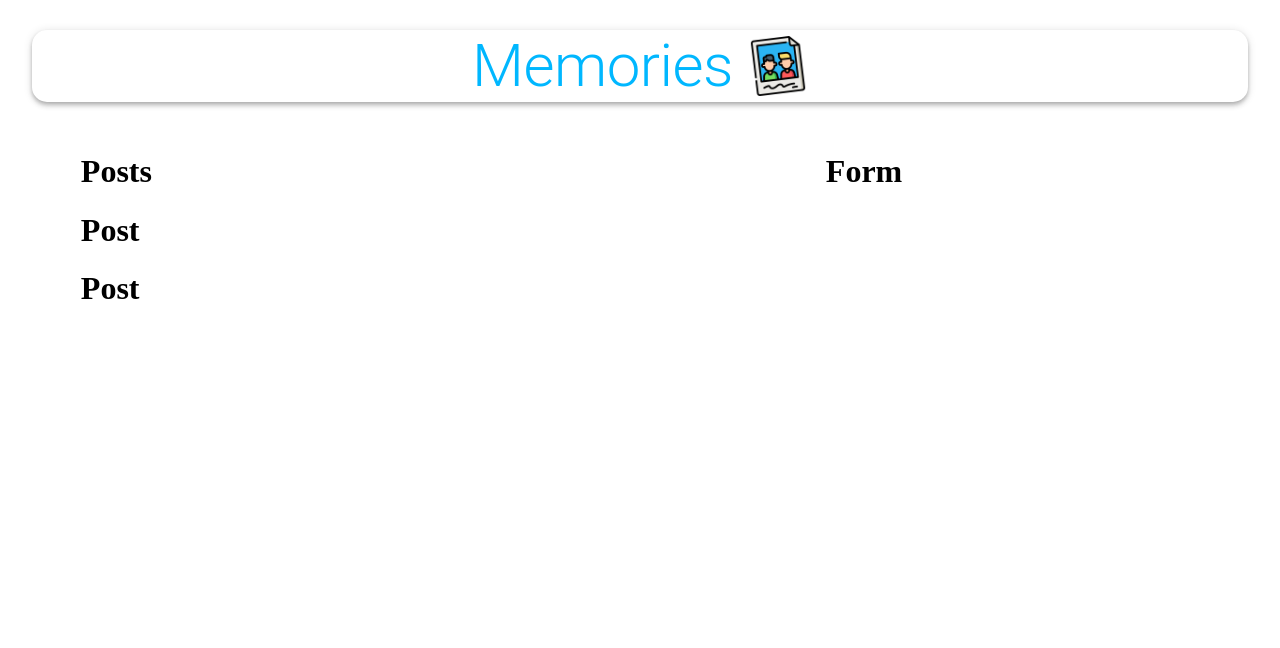
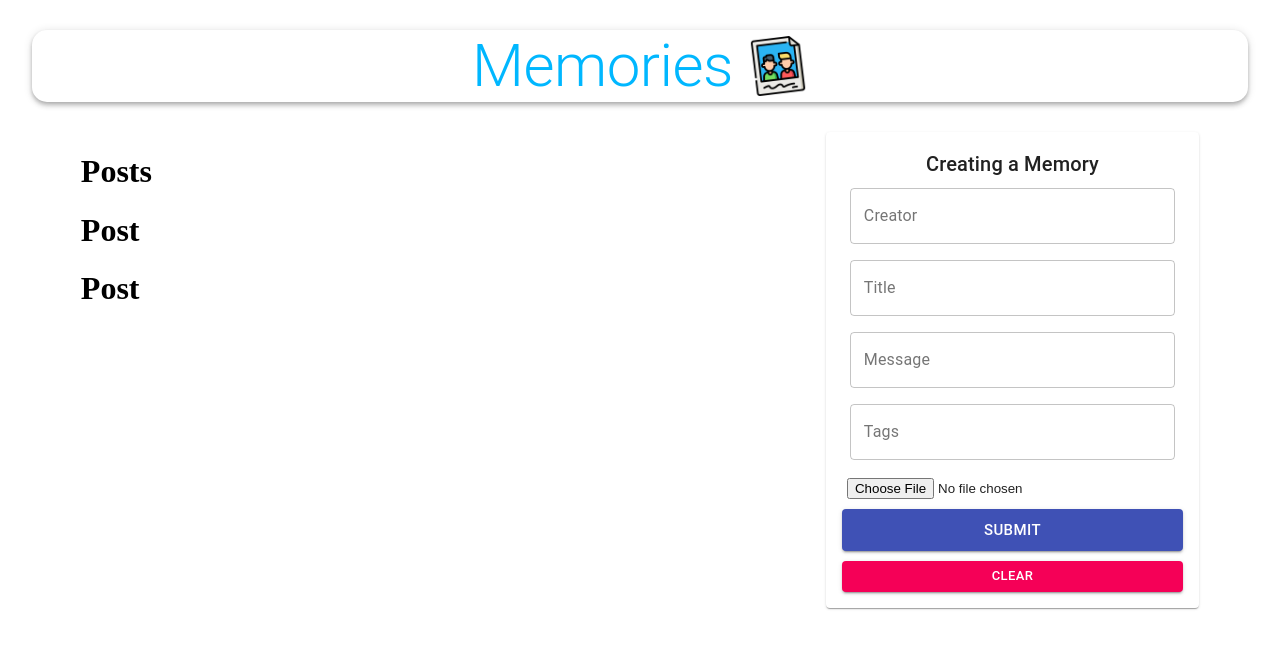
Before and after one commit to vasanth2320/Memories, a React (Create React App) app in the folder client/: page / in a window 1280 px wide. Shown: the top 648 px of the page. Built offline with nearby package versions, Linux system fonts and the light colour scheme; no server answers.

Commit message:
added form input field

```diff
--- a/client/package.json
+++ b/client/package.json
@@ -2,7 +2,7 @@
   "name": "mern-stack-client",
   "version": "0.1.0",
   "private": true,
-  "proxy": "https://memories-project-part4.herokuapp.com/",
+  "proxy": "https://localhost:5000",
   "dependencies": {
     "@material-ui/core": "^4.12.4",
     "@material-ui/icons": "^4.9.1",
--- a/client/src/actions/posts.js
+++ b/client/src/actions/posts.js
@@ -0,0 +1,12 @@
+import * as api from '../api/index';
+
+// Action Creators
+export const getPosts = () => async (dispatch) => {
+    try{
+        const { data } = await api.fetchPosts();
+
+        dispatch({ type: 'FETCH_ALL', payload: data })
+    } catch (error) {
+        console.log(error);
+    };
+};
--- a/client/src/components/form/form.component.jsx
+++ b/client/src/components/form/form.component.jsx
@@ -1,14 +1,42 @@
-import React from 'react';
+import React, {useState} from 'react';
+import { TextField, Button, Typography, Paper } from '@material-ui/core';
+import FileBase from 'react-file-base64';
 
 import useStyles from './form.styles.jsx';
 
 const Form = () => {
     const classes = useStyles();
+    const [postData, setPostData] = useState({
+        creator: '',
+        title: '',
+        message: '',
+        tags: '',
+        selectedFile: ''
+    });
+
+    const handleSubmit = () => {
+
+    };
+
+    const clear = () => {
+
+    };
 
     return (
-        <div>
-            <h1>Form</h1>
-        </div>
+        <Paper className={classes.paper}>
+            <form autoComplete='off' noValidate className={`${classes.root} ${classes.form}`}  onSubmit={handleSubmit}>
+                <Typography variant='h6'> Creating a Memory </Typography>
+                <TextField name='creator' variant='outlined' label='Creator' fullWidth  value={postData.creator} onChange={(e) => setPostData({ ...postData, creator: e.target.value})}/>
+                <TextField name='title' variant='outlined' label='Title' fullWidth  value={postData.title} onChange={(e) => setPostData({ ...postData, title: e.target.value})}/>
+                <TextField name='message' variant='outlined' label='Message' fullWidth  value={postData.message} onChange={(e) => setPostData({ ...postData, message: e.target.value})}/>
+                <TextField name='tags' variant='outlined' label='Tags' fullWidth  value={postData.tags} onChange={(e) => setPostData({ ...postData, tags: e.target.value})}/>
+                <div className={classes.fileInput}>
+                    <FileBase type="file" multiple={false} onDone={({base64}) => setPostData({ ...postData, selectedFile: base64 })} />
+                </div>
+                <Button className= {classes.buttonSubmit} variant='contained' color='primary' size='large' type='submit' fullWidth>Submit</Button>
+                <Button variant='contained' color='secondary' size='small' onClick={clear} fullWidth>Clear</Button>
+            </form>
+        </Paper>
     );
 };
 
--- a/client/src/components/posts/posts.component.jsx
+++ b/client/src/components/posts/posts.component.jsx
@@ -1,10 +1,14 @@
 import React from 'react';
+import { useSelector } from 'react-redux';
 
 import Post from '../post/post.component';
 import useStyles from './posts.styles.jsx';
 
 const Posts = () => {
     const classes = useStyles();
+    const posts = useSelector((state) => state.posts);
+
+    console.log(posts)
 
     return (
         <>
--- a/client/src/container/App.js
+++ b/client/src/container/App.js
@@ -2,6 +2,7 @@
 import { Container, AppBar, Typography, Grow, Grid} from "@material-ui/core";
 import { useDispatch } from "react-redux";
 
+import { getPosts } from '../actions/posts';
 import memories from '../images/memories.png';
 import Post from '../components/posts/posts.component';
 import Form from '../components/form/form.component';
@@ -11,6 +12,10 @@
 const App = () => {
   const classes = useStyles();
   const dispatch = useDispatch();
+
+  useEffect(() => {
+    dispatch(getPosts());
+  }, []);
 
   return (
     <Container maxWidth="lg">
--- a/client/src/reducers/post.js
+++ b/client/src/reducers/post.js
@@ -1,7 +1,7 @@
 const reducers = (posts = [], action) => {
     switch (action.type) {
         case 'FETCH_ALL':
-            return posts;
+            return action.payload;
             break;
         case 'CREATE':
             return posts;
```
